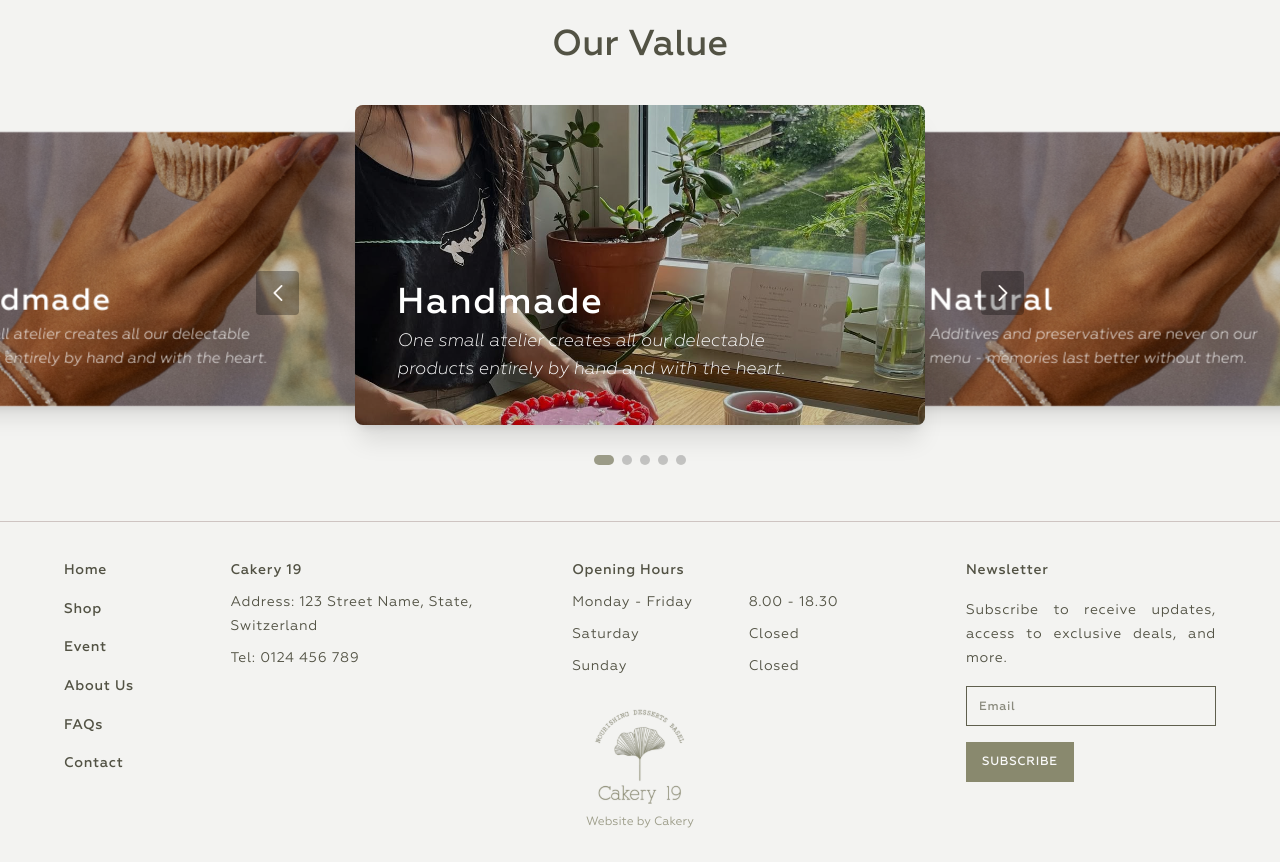
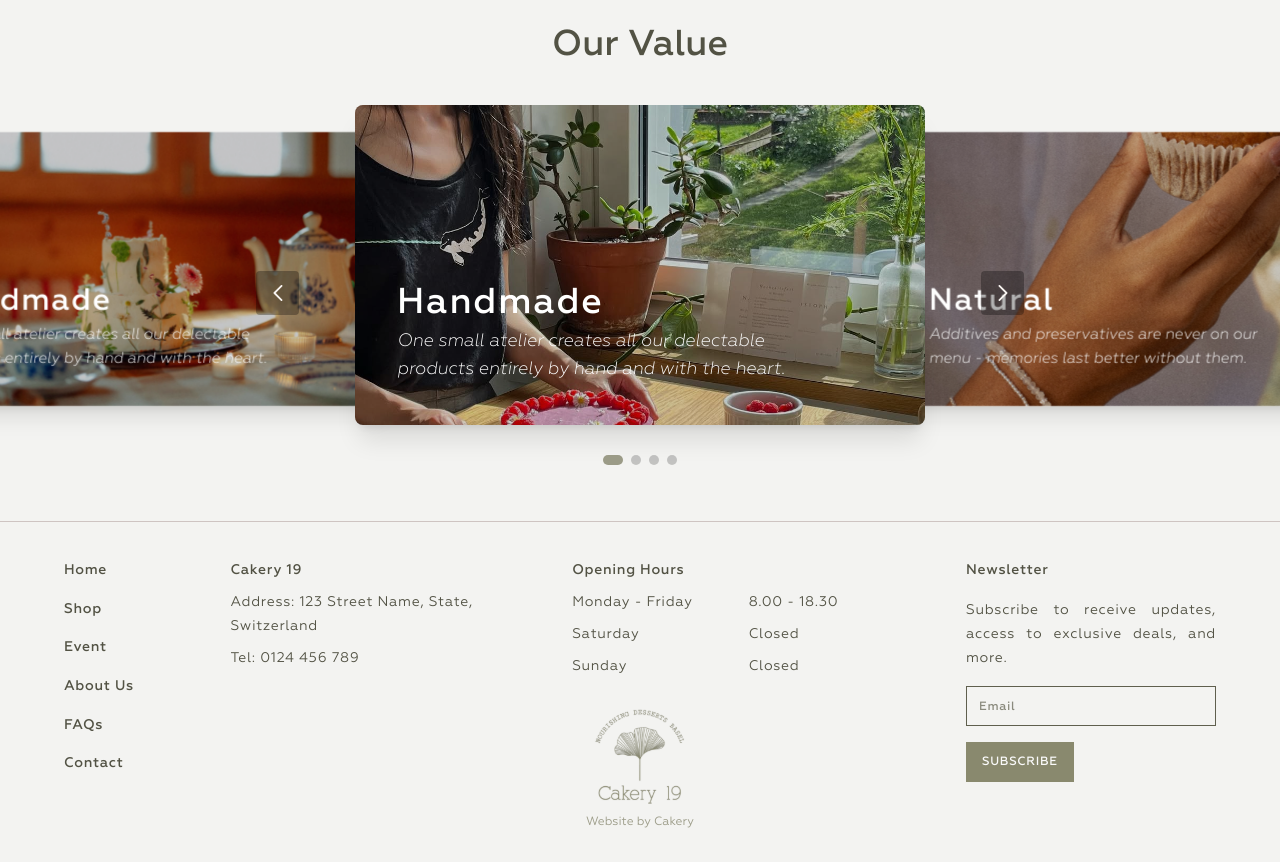
Before and after one commit to endRaver/Cakery19, a React (Vite) app in the folder frontend/: page /about-us in a window 1280 px wide. Shown: the part 1060-1922 px from the top of the page. Built offline with nearby package versions, Linux system fonts and the light colour scheme; no server answers.

Commit message:
Update slider content and import order in ValueSlider component
- Remove Swiss slider
- Swap slider images for Handmade section
- Reorganize import statements in ValueSlider

```diff
--- a/frontend/src/assets/slider_image/index.ts
+++ b/frontend/src/assets/slider_image/index.ts
@@ -28,15 +28,10 @@ const sliders: Slider[] = [
     image: slider3,
   },
   {
-    title: "Swiss",
-    description: "The heart and soul of Sweden - in bite-sized pieces.",
-    image: slider4,
-  },
-  {
     title: "Handmade",
     description:
       "One small atelier creates all our delectable products entirely by hand and with the heart.",
-    image: slider2,
+    image: slider4,
   },
 ];
 
--- a/frontend/src/pages/about-us/components/ValueSlider.tsx
+++ b/frontend/src/pages/about-us/components/ValueSlider.tsx
@@ -6,9 +6,9 @@ import "swiper/css/pagination";
 import "swiper/css/navigation";
 import { next, prev } from "@/assets/icons";
 
+import useWindowWidth from "@/hooks/useWindowWidth";
 import sliders from "@/assets/slider_image";
 import "./slider_style.css";
-import useWindowWidth from "@/hooks/useWindowWidth";
 
 export const ValueSlider = () => {
   const windowWidth = useWindowWidth();
```
